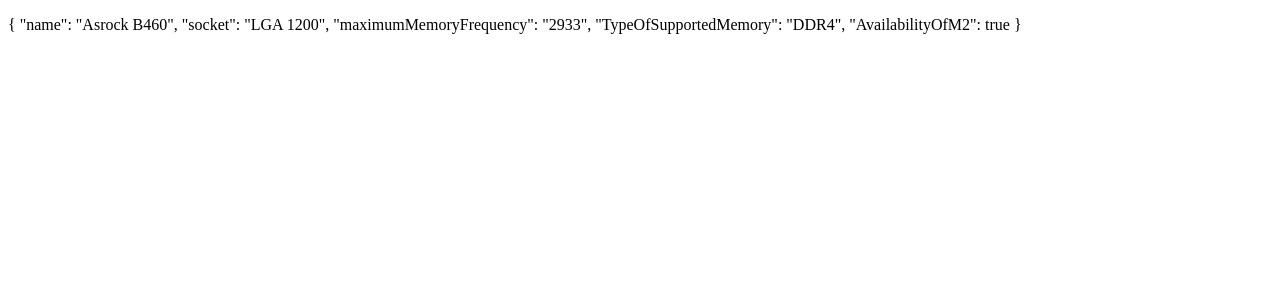
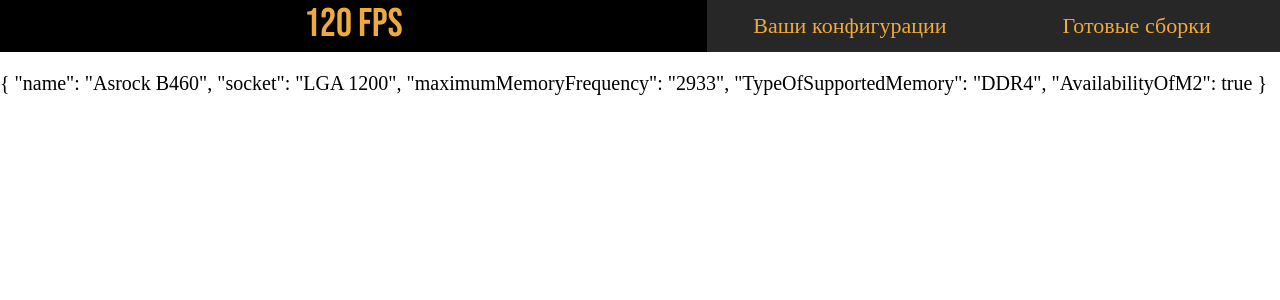
Before and after one commit to Sergey-dev-42-1/Config-fps, a Vue app in the folder fps-config/: page / in a window 1280 px wide. Shown: the top 300 px of the page. Built offline with nearby package versions, Linux system fonts and the light colour scheme.

Commit message:
Добавлен хедер

```diff
--- a/fps-config/public/index.html
+++ b/fps-config/public/index.html
@@ -1,15 +1,28 @@
 <!DOCTYPE html>
 <html lang="en">
   <head>
-    <meta charset="utf-8">
-    <meta http-equiv="X-UA-Compatible" content="IE=edge">
-    <meta name="viewport" content="width=device-width,initial-scale=1.0">
-    <link rel="icon" href="<%= BASE_URL %>favicon.ico">
+    <meta charset="utf-8" />
+    <meta http-equiv="X-UA-Compatible" content="IE=edge" />
+    <meta name="viewport" content="width=device-width,initial-scale=1.0" />
+    <link rel="icon" href="<%= BASE_URL %>favicon.ico" />
+    <link rel="preconnect" href="https://fonts.gstatic.com" />
+    <link
+      href="https://fonts.googleapis.com/css2?family=Bebas+Neue&display=swap"
+      rel="stylesheet"
+    />
+    <link
+      href="https://fonts.googleapis.com/css2?family=Open+Sans:wght@400;700&display=swap"
+      rel="stylesheet"
+    />
     <title><%= htmlWebpackPlugin.options.title %></title>
   </head>
   <body>
     <noscript>
-      <strong>We're sorry but <%= htmlWebpackPlugin.options.title %> doesn't work properly without JavaScript enabled. Please enable it to continue.</strong>
+      <strong
+        >We're sorry but <%= htmlWebpackPlugin.options.title %> doesn't work
+        properly without JavaScript enabled. Please enable it to
+        continue.</strong
+      >
     </noscript>
     <div id="app"></div>
     <!-- built files will be auto injected -->
--- a/fps-config/src/App.vue
+++ b/fps-config/src/App.vue
@@ -1,13 +1,25 @@
 <template>
-  <p>{{ this.$store.getters.currentMotherboard }}</p>
+  <div>
+    <Header></Header>
+    <p>{{ this.$store.getters.currentMotherboard }}</p>
+  </div>
 </template>
 
 <script>
+import Header from "./components/StaticElements/TheHeader";
 export default {
   name: "App",
 
-  components: {},
+  components: { Header },
 };
 </script>
 
-<style></style>
+<style>
+html {
+  box-sizing: border-box;
+  font-size: 20px;
+}
+body {
+  margin: 0;
+}
+</style>
--- a/fps-config/src/components/StaticElements/TheHeader.vue
+++ b/fps-config/src/components/StaticElements/TheHeader.vue
@@ -0,0 +1,90 @@
+<template>
+  <header class="main-container">
+    <div class="inner-header">
+      <span class="title">120 FPS</span>
+    </div>
+    <div class="menu-actions">
+      <div class="action-button">
+        <span class="action-text">Ваши конфигурации</span>
+      </div>
+      <div class="action-button">
+        <span class="action-text">Готовые сборки</span>
+      </div>
+    </div>
+  </header>
+</template>
+
+<script>
+export default {};
+</script>
+
+<style scoped>
+.main-container {
+  background-color: rgb(39, 39, 39);
+
+  font-family: "Bebas Neue", "Courier New", Courier;
+  text-align: center;
+
+  margin: 0;
+  display: flex;
+  flex-basis: 0;
+  top: 0;
+  left: 0;
+  width: 100%;
+}
+.inner-header {
+  justify-content: left;
+  flex-grow: 4;
+  background-color: black;
+}
+.title {
+  color: rgb(238, 170, 62);
+  font-size: 2rem;
+  margin: 0 auto;
+  text-align: center;
+  transition: color 0.2s linear;
+}
+.menu-actions {
+  display: flex;
+  justify-content: flex-end;
+  align-items: center;
+  flex-grow: 1;
+}
+
+.action-button {
+  padding: 0 10px;
+  line-height: 225%;
+  color: rgb(238, 170, 62);
+  height: 100%;
+  width: 100%;
+  font-size: 1.1rem;
+  flex-basis: 1;
+  transition: background-color 0.15s linear;
+}
+.action-text {
+  font-family: "Open Sans";
+  color: inherit;
+  padding: 0 10px;
+  font-size: 1.1rem;
+}
+.action-button:hover {
+  background-color: rgb(238, 170, 62);
+  color: white;
+}
+.action-button:active {
+  background-color: rgb(121, 89, 39);
+  color: white;
+}
+.title:hover {
+  color: white;
+}
+
+@media screen and (max-width: 640px) {
+  .main-container {
+    flex-direction: column;
+  }
+  .menu-actions {
+    justify-content: space-around;
+  }
+}
+</style>
```
